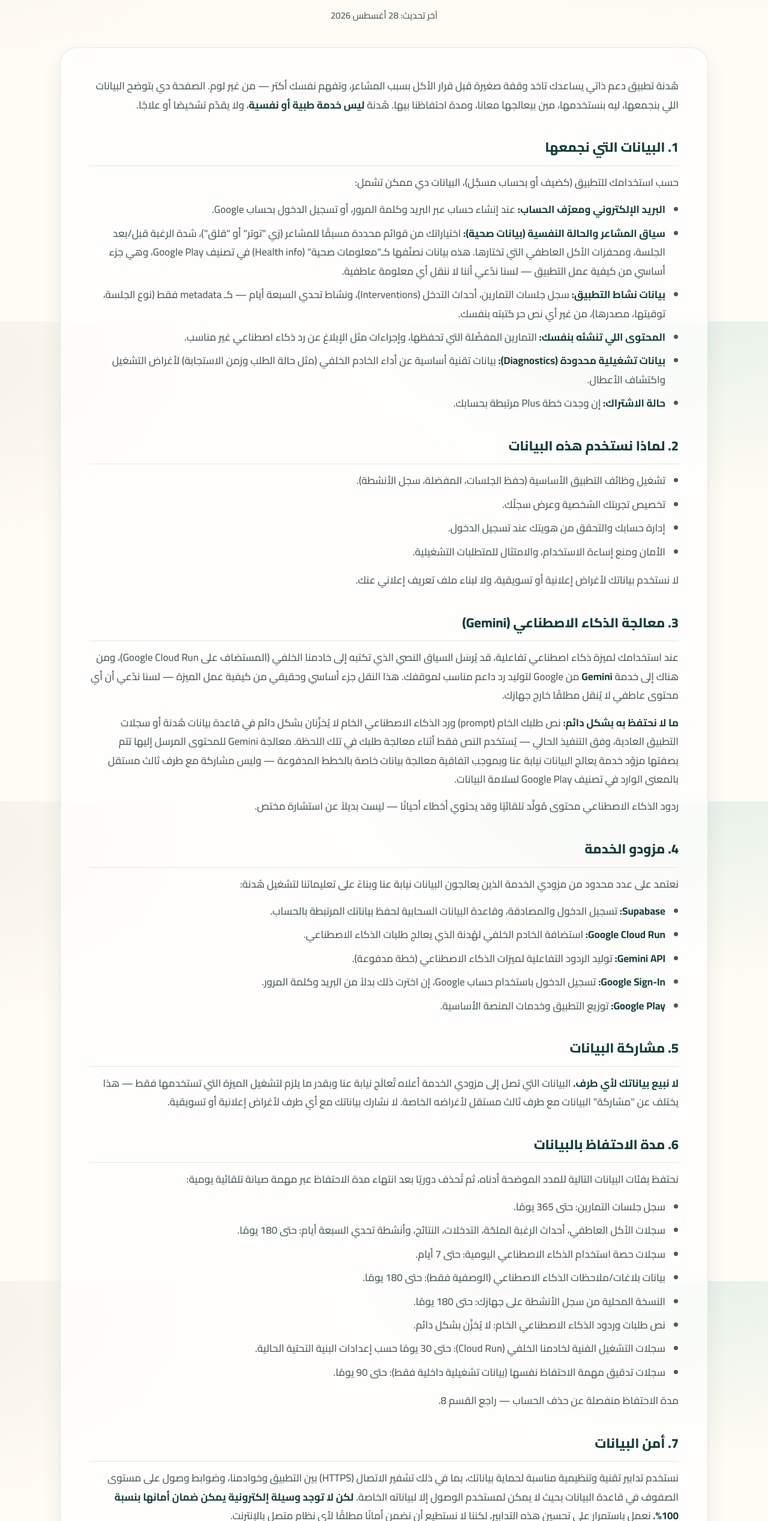
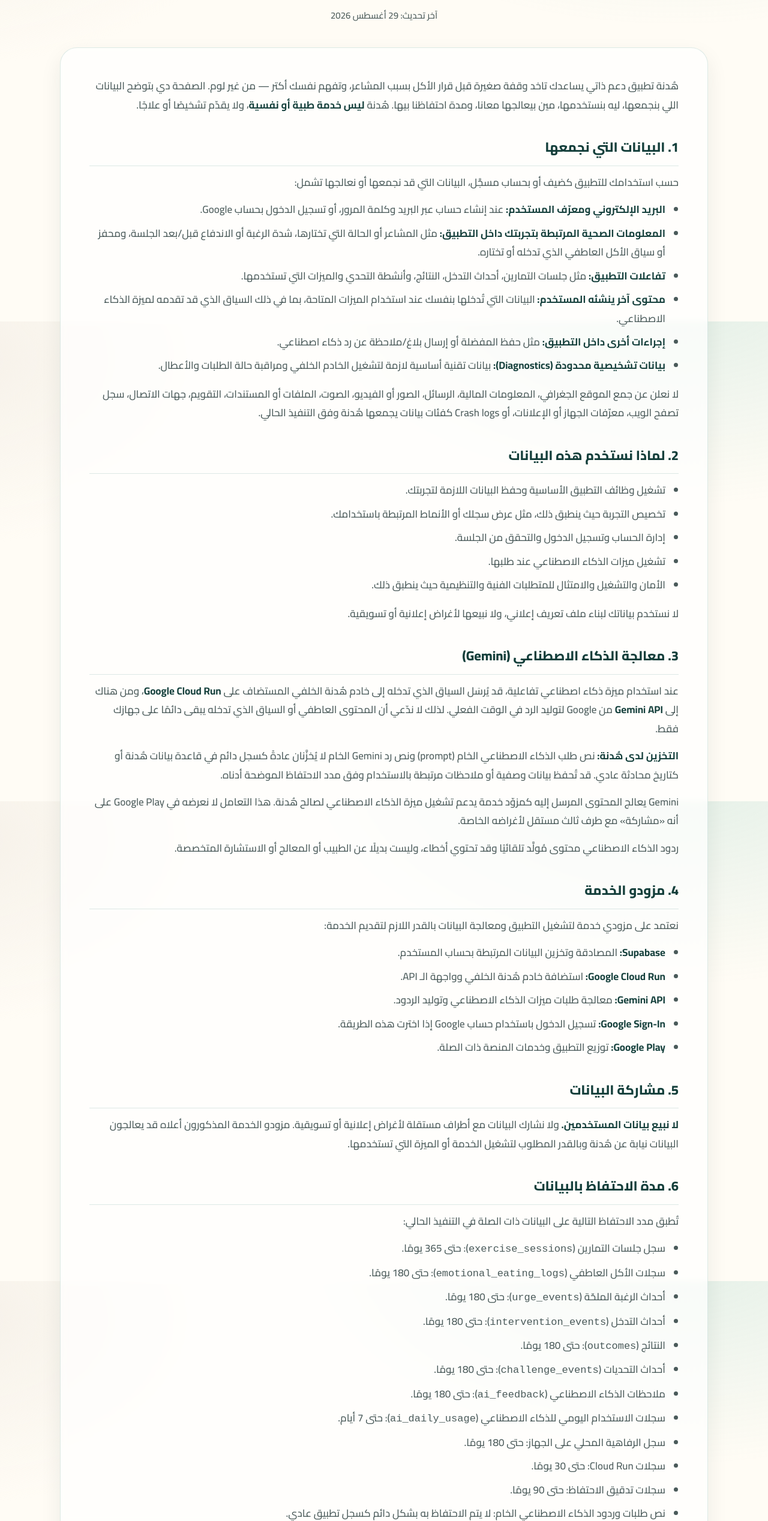
Before and after one commit to fadyf260-afk/hudna-static-website, a plain HTML site: page privacy-policy/index.html in a window 1280 px wide. Shown: the part 264-2800 px from the top of the page at 60% size. Drawn offline with Linux system fonts and the light colour scheme.

Commit message:
Align privacy policy with custom domain and verified data practices

```diff
--- a/privacy-policy/index.html
+++ b/privacy-policy/index.html
@@ -5,36 +5,37 @@
 <meta name="viewport" content="width=device-width, initial-scale=1" />
 <title>سياسة الخصوصية | هُدنة</title>
 <meta name="description" content="سياسة خصوصية تطبيق هُدنة — الأكل العاطفي. نوضح البيانات التي نجمعها، كيف نستخدمها، مع من نتشاركها، ومدة الاحتفاظ بها." />
-<link rel="canonical" href="https://fadyf260-afk.github.io/hudna-static-website/privacy-policy/" />
+<link rel="canonical" href="https://hudnaapp.com/privacy-policy/" />
 <meta property="og:type" content="website" />
 <meta property="og:title" content="سياسة الخصوصية | هُدنة" />
 <meta property="og:description" content="سياسة خصوصية تطبيق هُدنة — الأكل العاطفي. نوضح البيانات التي نجمعها، كيف نستخدمها، مع من نتشاركها، ومدة الاحتفاظ بها." />
-<meta property="og:image" content="https://fadyf260-afk.github.io/hudna-static-website/assets/hudna-app-icon-512.png" />
+<meta property="og:url" content="https://hudnaapp.com/privacy-policy/" />
+<meta property="og:image" content="https://hudnaapp.com/assets/hudna-app-icon-512.png" />
 <meta name="theme-color" content="#2E7D72" />
-<link rel="icon" href="/hudna-static-website/assets/favicon.ico" sizes="any" />
-<link rel="icon" type="image/png" href="/hudna-static-website/assets/favicon-32.png" sizes="32x32" />
-<link rel="apple-touch-icon" href="/hudna-static-website/assets/apple-touch-icon.png" />
+<link rel="icon" href="/assets/favicon.ico" sizes="any" />
+<link rel="icon" type="image/png" href="/assets/favicon-32.png" sizes="32x32" />
+<link rel="apple-touch-icon" href="/assets/apple-touch-icon.png" />
 <link rel="preconnect" href="https://fonts.googleapis.com" />
 <link rel="preconnect" href="https://fonts.gstatic.com" crossorigin />
 <link href="https://fonts.googleapis.com/css2?family=Cairo:wght@500;700;800;900&display=swap" rel="stylesheet" />
-<link rel="stylesheet" href="/hudna-static-website/styles/global.css" />
+<link rel="stylesheet" href="/styles/global.css" />
 </head>
 <body>
 <header class="site-header">
   <div class="wrap nav">
-    <a class="brand-lockup" href="/hudna-static-website/" aria-label="هُدنة — الصفحة الرئيسية">
-      <span class="mark"><img src="/hudna-static-website/assets/hudna-icon.svg" alt="شعار هُدنة" width="34" height="44" /></span>
+    <a class="brand-lockup" href="/" aria-label="هُدنة — الصفحة الرئيسية">
+      <span class="mark"><img src="/assets/hudna-icon.svg" alt="شعار هُدنة" width="34" height="44" /></span>
       <span class="word">هُدنة</span>
     </a>
     <button class="nav-toggle" aria-label="القائمة" aria-expanded="false" onclick="const n=document.getElementById('menu');const o=n.classList.toggle('open');this.setAttribute('aria-expanded',o)">
       <svg viewBox="0 0 24 24" fill="none" stroke="currentColor" stroke-width="2.2" stroke-linecap="round"><path d="M4 7h16M4 12h16M4 17h16"/></svg>
     </button>
     <nav class="nav-links" id="menu">
-      <a href="/hudna-static-website/">الرئيسية</a>
-      <a href="/hudna-static-website/privacy-policy/" class="active">الخصوصية</a>
-      <a href="/hudna-static-website/terms/">الشروط</a>
-      <a href="/hudna-static-website/delete-account/">حذف الحساب</a>
-      <a href="/hudna-static-website/contact/">تواصل معنا</a>
+      <a href="/">الرئيسية</a>
+      <a href="/privacy-policy/" class="active">الخصوصية</a>
+      <a href="/terms/">الشروط</a>
+      <a href="/delete-account/">حذف الحساب</a>
+      <a href="/contact/">تواصل معنا</a>
     </nav>
   </div>
 </header>
@@ -43,91 +44,98 @@
   <div class="doc-head">
     <span class="section-tag">الخصوصية</span>
     <h1>سياسة الخصوصية</h1>
-    <p class="updated">آخر تحديث: 28 أغسطس 2026</p>
+    <p class="updated">آخر تحديث: 29 أغسطس 2026</p>
   </div>
   <div class="doc-body">
     <p>هُدنة تطبيق دعم ذاتي يساعدك تاخد وقفة صغيرة قبل قرار الأكل بسبب المشاعر، وتفهم نفسك أكتر — من غير لوم. الصفحة دي بتوضح البيانات اللي بنجمعها، ليه بنستخدمها، مين بيعالجها معانا، ومدة احتفاظنا بيها. هُدنة <strong>ليس خدمة طبية أو نفسية</strong>، ولا يقدّم تشخيصًا أو علاجًا.</p>
 
     <h2>1. البيانات التي نجمعها</h2>
-    <p>حسب استخدامك للتطبيق (كضيف أو بحساب مسجَّل)، البيانات دي ممكن تشمل:</p>
+    <p>حسب استخدامك للتطبيق كضيف أو بحساب مسجَّل، البيانات التي قد نجمعها أو نعالجها تشمل:</p>
     <ul>
-      <li><strong>البريد الإلكتروني ومعرّف الحساب:</strong> عند إنشاء حساب عبر البريد وكلمة المرور، أو تسجيل الدخول بحساب Google.</li>
-      <li><strong>سياق المشاعر والحالة النفسية (بيانات صحية):</strong> اختياراتك من قوائم محددة مسبقًا للمشاعر (زي "توتر" أو "قلق")، شدة الرغبة قبل/بعد الجلسة، ومحفزات الأكل العاطفي التي تختارها. هذه بيانات نصنّفها كـ"معلومات صحية" (Health info) في تصنيف Google Play، وهي جزء أساسي من كيفية عمل التطبيق — لسنا ندّعي أننا لا ننقل أي معلومة عاطفية.</li>
-      <li><strong>بيانات نشاط التطبيق:</strong> سجل جلسات التمارين، أحداث التدخل (Interventions)، ونشاط تحدي السبعة أيام — كـ metadata فقط (نوع الجلسة، توقيتها، مصدرها)، من غير أي نص حر كتبته بنفسك.</li>
-      <li><strong>المحتوى اللي تنشئه بنفسك:</strong> التمارين المفضّلة التي تحفظها، وإجراءات مثل الإبلاغ عن رد ذكاء اصطناعي غير مناسب.</li>
-      <li><strong>بيانات تشغيلية محدودة (Diagnostics):</strong> بيانات تقنية أساسية عن أداء الخادم الخلفي (مثل حالة الطلب وزمن الاستجابة) لأغراض التشغيل واكتشاف الأعطال.</li>
-      <li><strong>حالة الاشتراك:</strong> إن وجدت خطة Plus مرتبطة بحسابك.</li>
+      <li><strong>البريد الإلكتروني ومعرّف المستخدم:</strong> عند إنشاء حساب عبر البريد وكلمة المرور، أو تسجيل الدخول بحساب Google.</li>
+      <li><strong>المعلومات الصحية المرتبطة بتجربتك داخل التطبيق:</strong> مثل المشاعر أو الحالة التي تختارها، شدة الرغبة أو الاندفاع قبل/بعد الجلسة، ومحفز أو سياق الأكل العاطفي الذي تدخله أو تختاره.</li>
+      <li><strong>تفاعلات التطبيق:</strong> مثل جلسات التمارين، أحداث التدخل، النتائج، وأنشطة التحدي والميزات التي تستخدمها.</li>
+      <li><strong>محتوى آخر ينشئه المستخدم:</strong> البيانات التي تُدخلها بنفسك عند استخدام الميزات المتاحة، بما في ذلك السياق الذي قد تقدمه لميزة الذكاء الاصطناعي.</li>
+      <li><strong>إجراءات أخرى داخل التطبيق:</strong> مثل حفظ المفضلة أو إرسال بلاغ/ملاحظة عن رد ذكاء اصطناعي.</li>
+      <li><strong>بيانات تشخيصية محدودة (Diagnostics):</strong> بيانات تقنية أساسية لازمة لتشغيل الخادم الخلفي ومراقبة حالة الطلبات والأعطال.</li>
     </ul>
+    <p>لا نعلن عن جمع الموقع الجغرافي، المعلومات المالية، الرسائل، الصور أو الفيديو، الصوت، الملفات أو المستندات، التقويم، جهات الاتصال، سجل تصفح الويب، معرّفات الجهاز أو الإعلانات، أو Crash logs كفئات بيانات يجمعها هُدنة وفق التنفيذ الحالي.</p>
 
     <h2>2. لماذا نستخدم هذه البيانات</h2>
     <ul>
-      <li>تشغيل وظائف التطبيق الأساسية (حفظ الجلسات، المفضلة، سجل الأنشطة).</li>
-      <li>تخصيص تجربتك الشخصية وعرض سجلّك.</li>
-      <li>إدارة حسابك والتحقق من هويتك عند تسجيل الدخول.</li>
-      <li>الأمان ومنع إساءة الاستخدام، والامتثال للمتطلبات التشغيلية.</li>
+      <li>تشغيل وظائف التطبيق الأساسية وحفظ البيانات اللازمة لتجربتك.</li>
+      <li>تخصيص التجربة حيث ينطبق ذلك، مثل عرض سجلك أو الأنماط المرتبطة باستخدامك.</li>
+      <li>إدارة الحساب وتسجيل الدخول والتحقق من الجلسة.</li>
+      <li>تشغيل ميزات الذكاء الاصطناعي عند طلبها.</li>
+      <li>الأمان والتشغيل والامتثال للمتطلبات الفنية والتنظيمية حيث ينطبق ذلك.</li>
     </ul>
-    <p>لا نستخدم بياناتك لأغراض إعلانية أو تسويقية، ولا لبناء ملف تعريف إعلاني عنك.</p>
+    <p>لا نستخدم بياناتك لبناء ملف تعريف إعلاني، ولا نبيعها لأغراض إعلانية أو تسويقية.</p>
 
     <h2>3. معالجة الذكاء الاصطناعي (Gemini)</h2>
-    <p>عند استخدامك لميزة ذكاء اصطناعي تفاعلية، قد يُرسَل السياق النصي الذي تكتبه إلى خادمنا الخلفي (المستضاف على Google Cloud Run)، ومن هناك إلى خدمة <strong>Gemini</strong> من Google لتوليد رد داعم مناسب لموقفك. هذا النقل جزء أساسي وحقيقي من كيفية عمل الميزة — لسنا ندّعي أن أي محتوى عاطفي لا يُنقل مطلقًا خارج جهازك.</p>
-    <p><strong>ما لا نحتفظ به بشكل دائم:</strong> نص طلبك الخام (prompt) ورد الذكاء الاصطناعي الخام لا يُخزَّنان بشكل دائم في قاعدة بيانات هُدنة أو سجلات التطبيق العادية، وفق التنفيذ الحالي — يُستخدم النص فقط أثناء معالجة طلبك في تلك اللحظة. معالجة Gemini للمحتوى المرسل إليها تتم بصفتها مزوّد خدمة يعالج البيانات نيابة عنا وبموجب اتفاقية معالجة بيانات خاصة بالخطط المدفوعة — وليس مشاركة مع طرف ثالث مستقل بالمعنى الوارد في تصنيف Google Play لسلامة البيانات.</p>
-    <p>ردود الذكاء الاصطناعي محتوى مُولَّد تلقائيًا وقد يحتوي أخطاء أحيانًا — ليست بديلاً عن استشارة مختص.</p>
+    <p>عند استخدام ميزة ذكاء اصطناعي تفاعلية، قد يُرسَل السياق الذي تدخله إلى خادم هُدنة الخلفي المستضاف على <strong>Google Cloud Run</strong>، ومن هناك إلى <strong>Gemini API</strong> من Google لتوليد الرد في الوقت الفعلي. لذلك لا ندّعي أن المحتوى العاطفي أو السياق الذي تدخله يبقى دائمًا على جهازك فقط.</p>
+    <p><strong>التخزين لدى هُدنة:</strong> نص طلب الذكاء الاصطناعي الخام (prompt) ونص رد Gemini الخام لا يُخزَّنان عادةً كسجل دائم في قاعدة بيانات هُدنة أو كتاريخ محادثة عادي. قد تُحفظ بيانات وصفية أو ملاحظات مرتبطة بالاستخدام وفق مدد الاحتفاظ الموضحة أدناه.</p>
+    <p>Gemini يعالج المحتوى المرسل إليه كمزوّد خدمة يدعم تشغيل ميزة الذكاء الاصطناعي لصالح هُدنة. هذا التعامل لا نعرضه في Google Play على أنه «مشاركة» مع طرف ثالث مستقل لأغراضه الخاصة.</p>
+    <p>ردود الذكاء الاصطناعي محتوى مُولَّد تلقائيًا وقد تحتوي أخطاء، وليست بديلًا عن الطبيب أو المعالج أو الاستشارة المتخصصة.</p>
 
     <h2>4. مزودو الخدمة</h2>
-    <p>نعتمد على عدد محدود من مزودي الخدمة الذين يعالجون البيانات نيابة عنا وبناءً على تعليماتنا لتشغيل هُدنة:</p>
+    <p>نعتمد على مزودي خدمة لتشغيل التطبيق ومعالجة البيانات بالقدر اللازم لتقديم الخدمة:</p>
     <ul>
-      <li><strong>Supabase:</strong> تسجيل الدخول والمصادقة، وقاعدة البيانات السحابية لحفظ بياناتك المرتبطة بالحساب.</li>
-      <li><strong>Google Cloud Run:</strong> استضافة الخادم الخلفي لهُدنة الذي يعالج طلبات الذكاء الاصطناعي.</li>
-      <li><strong>Gemini API:</strong> توليد الردود التفاعلية لميزات الذكاء الاصطناعي (خطة مدفوعة).</li>
-      <li><strong>Google Sign-In:</strong> تسجيل الدخول باستخدام حساب Google، إن اخترت ذلك بدلاً من البريد وكلمة المرور.</li>
-      <li><strong>Google Play:</strong> توزيع التطبيق وخدمات المنصة الأساسية.</li>
+      <li><strong>Supabase:</strong> المصادقة وتخزين البيانات المرتبطة بحساب المستخدم.</li>
+      <li><strong>Google Cloud Run:</strong> استضافة خادم هُدنة الخلفي وواجهة الـ API.</li>
+      <li><strong>Gemini API:</strong> معالجة طلبات ميزات الذكاء الاصطناعي وتوليد الردود.</li>
+      <li><strong>Google Sign-In:</strong> تسجيل الدخول باستخدام حساب Google إذا اخترت هذه الطريقة.</li>
+      <li><strong>Google Play:</strong> توزيع التطبيق وخدمات المنصة ذات الصلة.</li>
     </ul>
 
     <h2>5. مشاركة البيانات</h2>
-    <p><strong>لا نبيع بياناتك لأي طرف.</strong> البيانات التي تصل إلى مزودي الخدمة أعلاه تُعالَج نيابة عنا وبقدر ما يلزم لتشغيل الميزة التي تستخدمها فقط — هذا يختلف عن "مشاركة" البيانات مع طرف ثالث مستقل لأغراضه الخاصة. لا نشارك بياناتك مع أي طرف لأغراض إعلانية أو تسويقية.</p>
+    <p><strong>لا نبيع بيانات المستخدمين.</strong> ولا نشارك البيانات مع أطراف مستقلة لأغراض إعلانية أو تسويقية. مزودو الخدمة المذكورون أعلاه قد يعالجون البيانات نيابة عن هُدنة وبالقدر المطلوب لتشغيل الخدمة أو الميزة التي تستخدمها.</p>
 
     <h2>6. مدة الاحتفاظ بالبيانات</h2>
-    <p>نحتفظ بفئات البيانات التالية للمدد الموضحة أدناه، ثم تُحذف دوريًا بعد انتهاء مدة الاحتفاظ عبر مهمة صيانة تلقائية يومية:</p>
+    <p>تُطبق مدد الاحتفاظ التالية على البيانات ذات الصلة في التنفيذ الحالي:</p>
     <ul>
-      <li>سجل جلسات التمارين: حتى 365 يومًا.</li>
-      <li>سجلات الأكل العاطفي، أحداث الرغبة الملحّة، التدخلات، النتائج، وأنشطة تحدي السبعة أيام: حتى 180 يومًا.</li>
-      <li>سجلات حصة استخدام الذكاء الاصطناعي اليومية: حتى 7 أيام.</li>
-      <li>بيانات بلاغات/ملاحظات الذكاء الاصطناعي (الوصفية فقط): حتى 180 يومًا.</li>
-      <li>النسخة المحلية من سجل الأنشطة على جهازك: حتى 180 يومًا.</li>
-      <li>نص طلبات وردود الذكاء الاصطناعي الخام: لا يُخزَّن بشكل دائم.</li>
-      <li>سجلات التشغيل الفنية لخادمنا الخلفي (Cloud Run): حتى 30 يومًا حسب إعدادات البنية التحتية الحالية.</li>
-      <li>سجلات تدقيق مهمة الاحتفاظ نفسها (بيانات تشغيلية داخلية فقط): حتى 90 يومًا.</li>
+      <li>سجل جلسات التمارين (<code>exercise_sessions</code>): حتى 365 يومًا.</li>
+      <li>سجلات الأكل العاطفي (<code>emotional_eating_logs</code>): حتى 180 يومًا.</li>
+      <li>أحداث الرغبة الملحّة (<code>urge_events</code>): حتى 180 يومًا.</li>
+      <li>أحداث التدخل (<code>intervention_events</code>): حتى 180 يومًا.</li>
+      <li>النتائج (<code>outcomes</code>): حتى 180 يومًا.</li>
+      <li>أحداث التحديات (<code>challenge_events</code>): حتى 180 يومًا.</li>
+      <li>ملاحظات الذكاء الاصطناعي (<code>ai_feedback</code>): حتى 180 يومًا.</li>
+      <li>سجلات الاستخدام اليومي للذكاء الاصطناعي (<code>ai_daily_usage</code>): حتى 7 أيام.</li>
+      <li>سجل الرفاهية المحلي على الجهاز: حتى 180 يومًا.</li>
+      <li>سجلات Cloud Run: حتى 30 يومًا.</li>
+      <li>سجلات تدقيق الاحتفاظ: حتى 90 يومًا.</li>
+      <li>نص طلبات وردود الذكاء الاصطناعي الخام: لا يتم الاحتفاظ به بشكل دائم كسجل تطبيق عادي.</li>
     </ul>
-    <p>مدة الاحتفاظ منفصلة عن حذف الحساب — راجع القسم 8.</p>
+    <p>عند تنفيذ حذف حساب مصادَق عليه، تُحذف البيانات المرتبطة بالحساب من أنظمة التطبيق النشطة فور تنفيذ تدفق الحذف، بشكل مستقل عن جداول الاحتفاظ الاعتيادية أعلاه.</p>
 
     <h2>7. أمن البيانات</h2>
-    <p>نستخدم تدابير تقنية وتنظيمية مناسبة لحماية بياناتك، بما في ذلك تشفير الاتصال (HTTPS) بين التطبيق وخوادمنا، وضوابط وصول على مستوى الصفوف في قاعدة البيانات بحيث لا يمكن لمستخدم الوصول إلا لبياناته الخاصة. <strong>لكن لا توجد وسيلة إلكترونية يمكن ضمان أمانها بنسبة 100%.</strong> نعمل باستمرار على تحسين هذه التدابير، لكننا لا نستطيع أن نضمن أمانًا مطلقًا لأي نظام متصل بالإنترنت.</p>
+    <p>نستخدم اتصالًا مشفرًا عبر HTTPS/TLS وضوابط وصول ومصادقة لحماية البيانات أثناء النقل والوصول. ومع ذلك، لا توجد وسيلة إلكترونية أو بنية تحتية يمكن ضمان أمانها بنسبة 100%، لذلك لا نقدم ضمانًا مطلقًا بعدم وقوع أي حادث أمني.</p>
 
     <h2>8. حذف الحساب والبيانات</h2>
-    <p>يمكنك طلب حذف حسابك في أي وقت من داخل التطبيق مباشرة، وسيتم حذف حسابك والبيانات المرتبطة به فورًا. اتفضل صفحة <a href="/hudna-static-website/delete-account/">طلب حذف الحساب</a> لمعرفة خطوات الحذف من داخل التطبيق بالتفصيل.</p>
+    <p>يمكن للمستخدم المسجّل حذف حسابه من داخل هُدنة عبر تدفق الحذف الذاتي. لمعرفة الخطوات والبيانات التي يشملها الحذف، راجع صفحة <a href="/delete-account/">طلب حذف الحساب</a>.</p>
 
     <h2>9. وضع الضيف والتخزين المحلي</h2>
-    <p>لو بتستخدم التطبيق كضيف بدون حساب، بيانات أنشطتك تُحفظ محليًا على جهازك فقط ولا تُرسَل لأي خادم. حتى مع وجود حساب، يحتفظ التطبيق بنسخة محلية من سجل أنشطتك على جهازك لعرضها بسرعة، وتخضع هذه النسخة لمدة احتفاظ محلية تصل إلى 180 يومًا. تقدر تحذف بيانات الضيف المحلية في أي وقت من إعدادات التطبيق أو بحذف بيانات التطبيق من إعدادات جهازك.</p>
+    <p>يمكن أن يحتفظ التطبيق بسجل رفاهية محلي على الجهاز لمدة تصل إلى 180 يومًا. إذا كنت تستخدم هُدنة كضيف، يمكنك حذف البيانات المحلية من داخل التطبيق أو من إعدادات الجهاز. بعض الميزات التي تعتمد على الخادم أو الذكاء الاصطناعي قد ترسل السياق اللازم للمعالجة في الوقت الفعلي كما هو موضح في قسم Gemini أعلاه؛ لذلك لا ندّعي أن كل استخدام للضيف يظل محليًا على الجهاز في جميع الحالات.</p>
 
     <h2>10. التواصل معنا</h2>
-    <p>لأي سؤال حول هذه السياسة أو حول بياناتك، راسلنا على: <a href="mailto:fadyf260@gmail.com">fadyf260@gmail.com</a></p>
+    <p>لأي سؤال عن هذه السياسة أو عن بياناتك، تواصل معنا على: <a href="mailto:fadyf260@gmail.com">fadyf260@gmail.com</a></p>
   </div>
 </div></main>
 
 <footer class="site-footer">
   <div class="wrap">
     <div class="footer-top">
-      <span class="mark"><img src="/hudna-static-website/assets/hudna-icon.svg" alt="" width="26" height="34" aria-hidden="true" /></span>
+      <span class="mark"><img src="/assets/hudna-icon.svg" alt="" width="26" height="34" aria-hidden="true" /></span>
       <span class="name">هُدنة — الأكل العاطفي</span>
     </div>
     <nav class="footer-links">
-      <a href="/hudna-static-website/privacy-policy/">Privacy Policy</a>
-      <a href="/hudna-static-website/terms/">Terms</a>
-      <a href="/hudna-static-website/delete-account/">Delete Account</a>
-      <a href="/hudna-static-website/contact/">Contact</a>
+      <a href="/privacy-policy/">Privacy Policy</a>
+      <a href="/terms/">Terms</a>
+      <a href="/delete-account/">Delete Account</a>
+      <a href="/contact/">Contact</a>
     </nav>
     <div class="copyright">
-      <img class="leaf" src="/hudna-static-website/assets/hudna-footer-leaf.svg" alt="" aria-hidden="true" />
+      <img class="leaf" src="/assets/hudna-footer-leaf.svg" alt="" aria-hidden="true" />
       <span>© 2026 هُدنة. كل الحقوق محفوظة.</span>
     </div>
   </div>
```
